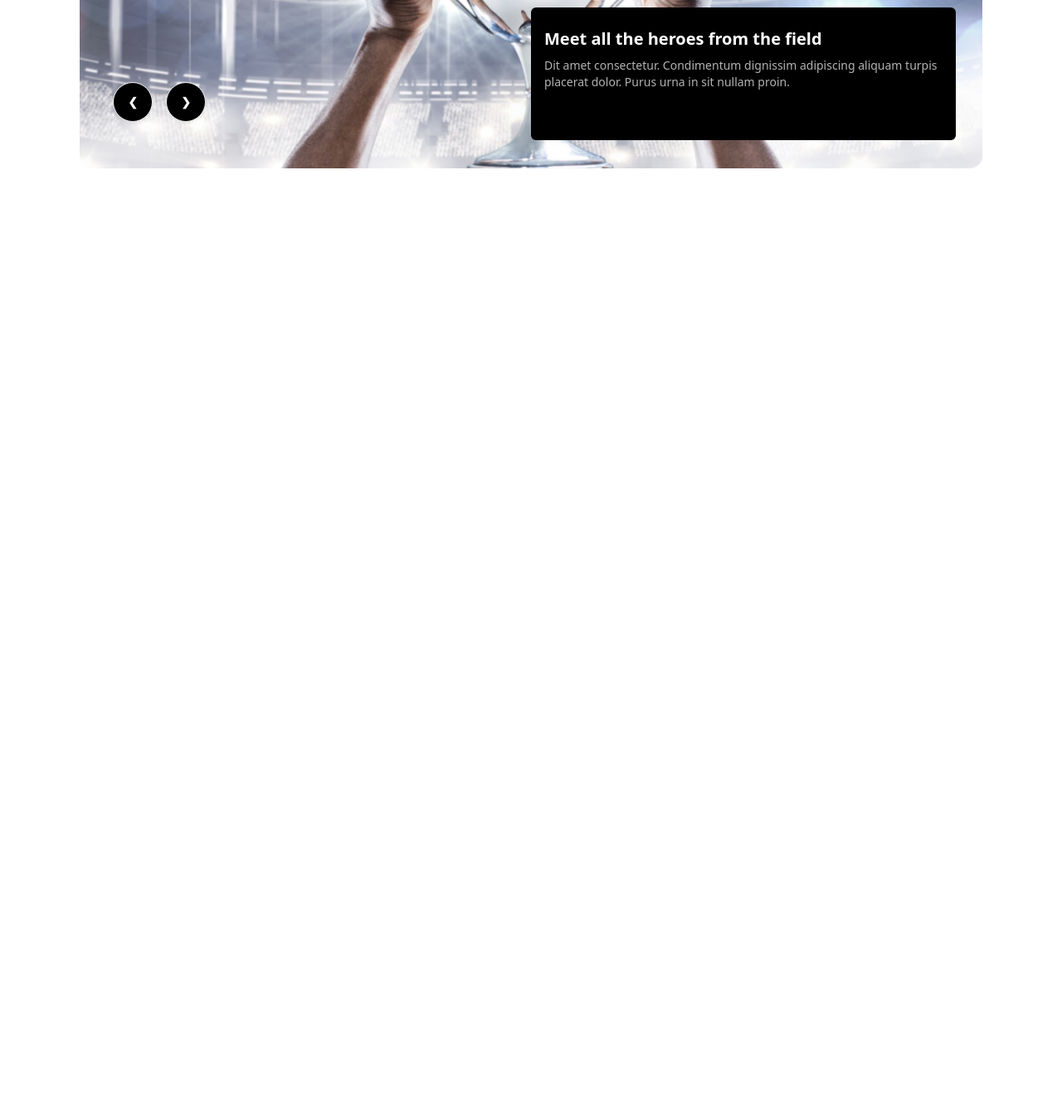
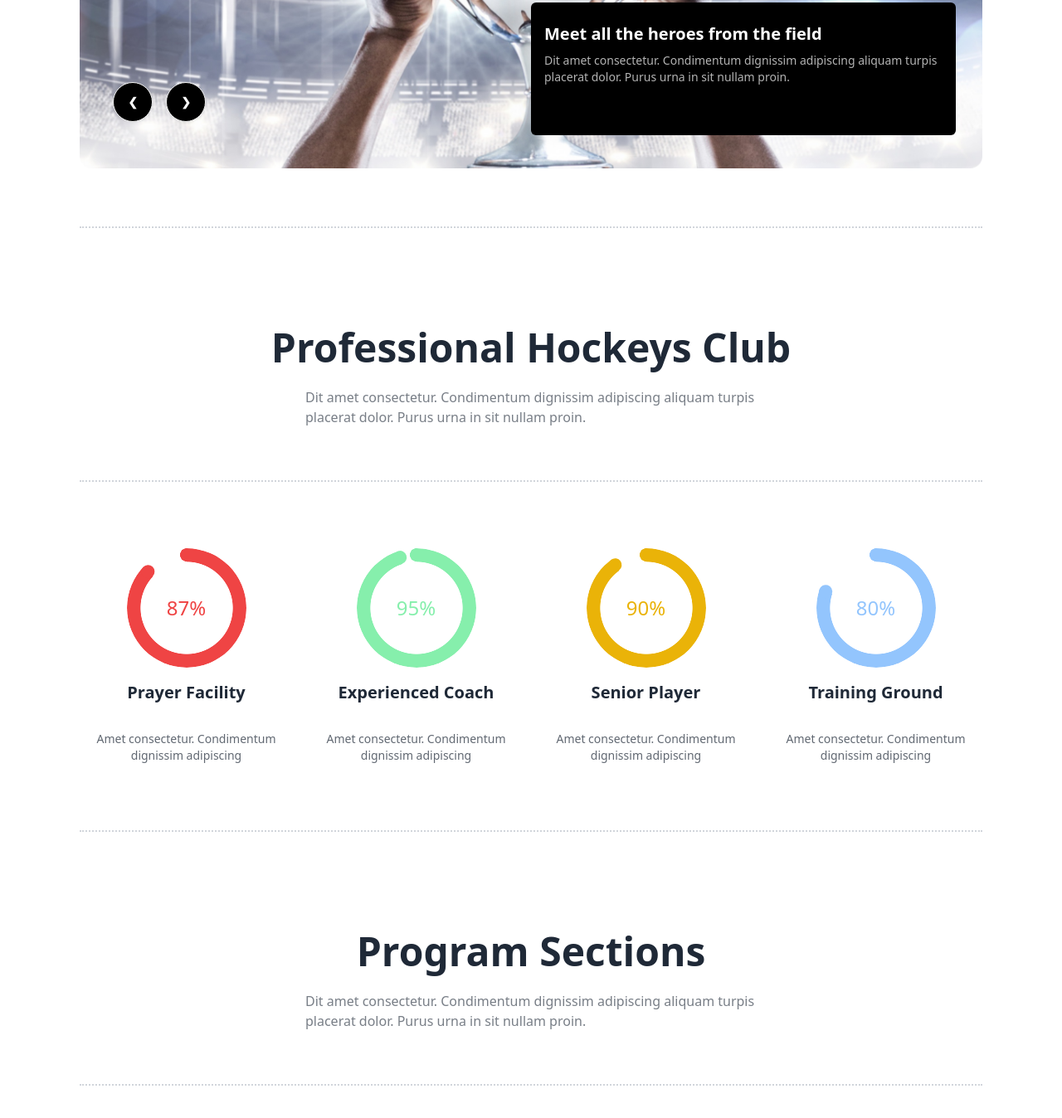
Before and after one commit to mahmudibna1027/ass-ign-ment-three, a plain HTML site: page index.html in a window 1280 px wide. Shown: the part 436-1784 px from the top of the page at 83% size. Before the commit the page ends 800 px from the top, so only its background shows below. Drawn offline with nearby package versions, Linux system fonts and the light colour scheme.

Commit message:
programme commit

```diff
--- a/index.html
+++ b/index.html
@@ -92,11 +92,67 @@
                           </div>
                         </div>
                       </div>
-                      <div class="h-40 w-full lg:h-40 lg:w-2/5 bg-black text-white p-4 rounded-md lg:absolute bottom-10 right-32">
+                      <div class="h-40 w-full lg:h-40 lg:w-2/5 bg-black text-white p-4 rounded-md lg:absolute bottom-28 right-32">
                         <h3 class="text-xl font-semibold my-2">Meet all the heroes from the field</h3>
                         <p class="text-sm opacity-70">Dit amet consectetur. Condimentum dignissim adipiscing aliquam turpis placerat dolor. Purus urna in sit nullam proin.</p>
                                                   </div>
+                                                  <div class="border-b-2 border-dotted border-gray-300 mt-16"></div>
+
                 </section>
+                <!-- professional section  -->
+                <section class="relative container mx-auto lg:px-24 px-8 my-8 mt-24">
+<div class="flex flex-col items-center justify-center">
+    <h1 class="text-2xl md:text-5xl font-bold my-6">Professional Hockeys Club</h1>
+    <p class="w-1/2 opacity-60">Dit amet consectetur. Condimentum dignissim adipiscing aliquam turpis placerat dolor. Purus urna in sit nullam proin. </p>
+
+</div>
+<div class="border-b-2 border-dotted border-gray-300 mt-16 mb-16"></div>
+<div class="grid grid-cols-1 md:grid-cols-2 lg:grid-cols-4 gap-5">
+    <div class="border-2 border-none p-4 flex flex-col justify-center items-center">
+        <div class="radial-progress text-red-500 text-2xl mb-4" style="--value:87; --size:9rem; --thickness: 1rem;" role="progressbar">87%</div>
+        <div class="">
+            <h6 class="text-xl font-semibold text-center mb-8">Prayer Facility</h6>
+            <p class="text-sm opacity-70 text-center">Amet consectetur. Condimentum dignissim adipiscing </p>
+        </div>
+    </div>
+    <div class="border-2 border-none p-4 flex flex-col justify-center items-center">
+        <div class="radial-progress text-green-300 text-2xl mb-4" style="--value:95; --size:9rem; --thickness: 1rem;" role="progressbar">95%</div>
+        <div class="">
+            <h6 class="text-xl font-semibold text-center mb-8">Experienced Coach</h6>
+            <p class="text-sm opacity-70 text-center">Amet consectetur. Condimentum dignissim adipiscing </p>
+        </div>
+    </div>
+    <div class="border-2 border-none p-4 flex flex-col justify-center items-center">
+        <div class="radial-progress text-yellow-500 text-2xl mb-4" style="--value:90; --size:9rem; --thickness: 1rem;" role="progressbar">90%</div>
+        <div class="">
+            <h6 class="text-xl font-semibold text-center mb-8">Senior Player</h6>
+            <p class="text-sm opacity-70 text-center">Amet consectetur. Condimentum dignissim adipiscing </p>
+        </div>
+    </div>
+    <div class="border-2 border-none p-4 flex flex-col justify-center items-center">
+        <div class="radial-progress text-blue-300 text-2xl mb-4" style="--value:80; --size:9rem; --thickness: 1rem;" role="progressbar">80%</div>
+        <div class="">
+            <h6 class="text-xl font-semibold text-center mb-8">Training Ground</h6>
+            <p class="text-sm opacity-70 text-center">Amet consectetur. Condimentum dignissim adipiscing </p>
+        </div>
+    </div>
+</div>
+<div class="border-b-2 border-dotted border-gray-300 mt-16 mb-16"></div>
+                </section>
+
+                <!-- programme Secletions -->
+                <section class="relative container mx-auto lg:px-24 px-8 my-8 mt-24">
+                    <div class="flex flex-col items-center justify-center">
+                        <h1 class="text-2xl md:text-5xl font-bold my-6">Program Sections</h1>
+                        <p class="w-1/2 opacity-60">Dit amet consectetur. Condimentum dignissim adipiscing aliquam turpis placerat dolor. Purus urna in sit nullam proin. </p>
+                       </div>
+                       <div class="border-b-2 border-dotted border-gray-300 mt-16 mb-16"></div>
+                </section>
+                <section class="relative container mx-auto lg:px-24 px-8 my-8 mt-24">
+
+
+                </section>
+
             </main>
 </body>
 </html>
```
